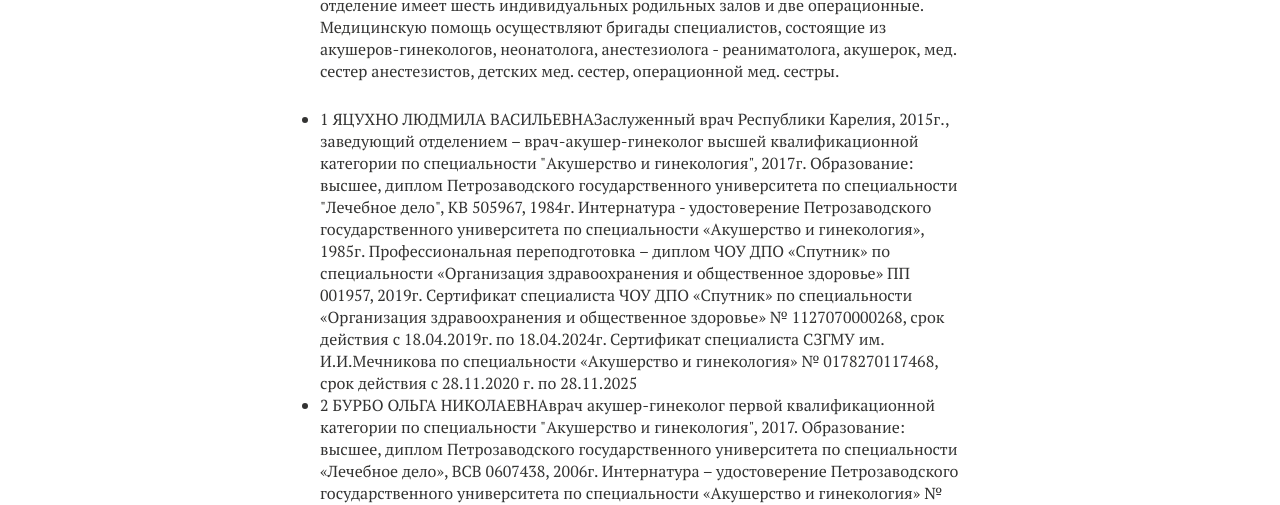
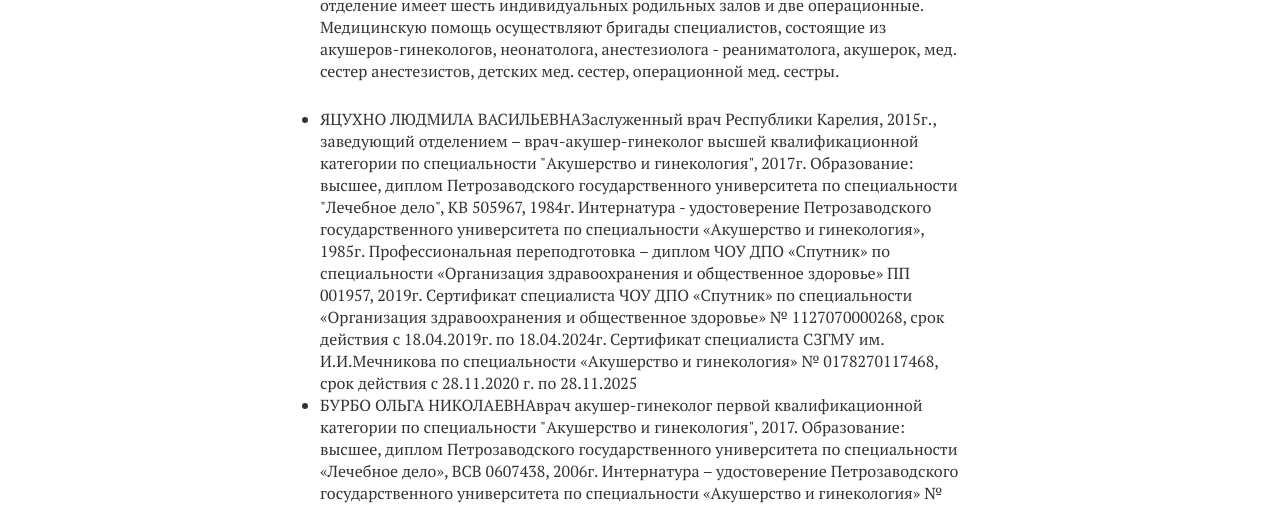
Before and after one commit to panikptz/rpc-site, a Jekyll site: the page built from _structure/ro.md, in a window 1280 px wide. Shown: the part 595-1100 px from the top of the page. Built offline with Jekyll 4.4.1, drawn with Linux system fonts in a browser that asks for light colours; nearby versions of some CDN libraries; some of the changed text lies outside the part shown.

Commit message:
sort layout staff

```diff
--- a/_config.yml
+++ b/_config.yml
@@ -93,7 +93,7 @@ collections:
     output: true
   staff:
     output: false
-    sort_by: order
+    # sort_by: order
 
 defaults:
   - scope:
--- a/_layouts/department.html
+++ b/_layouts/department.html
@@ -26,9 +26,9 @@
 {% assign this_department = page.path | split: '/' | last | replace: ".md", "" %}
 
 <ul>
-    {% assign filtered_staff = site.staff | where: 'department', this_department %}
+    {% assign filtered_staff = site.staff | where: 'department', this_department | sort: 'order' %}
     {% for staff in filtered_staff %}
-    <li>{{ staff.order }} {{ staff.title | upcase }}{{ staff.content }}</li>
+    <li>{{ staff.title | upcase }}{{ staff.content }}</li>
     {% endfor %}
 </ul>
 
```
